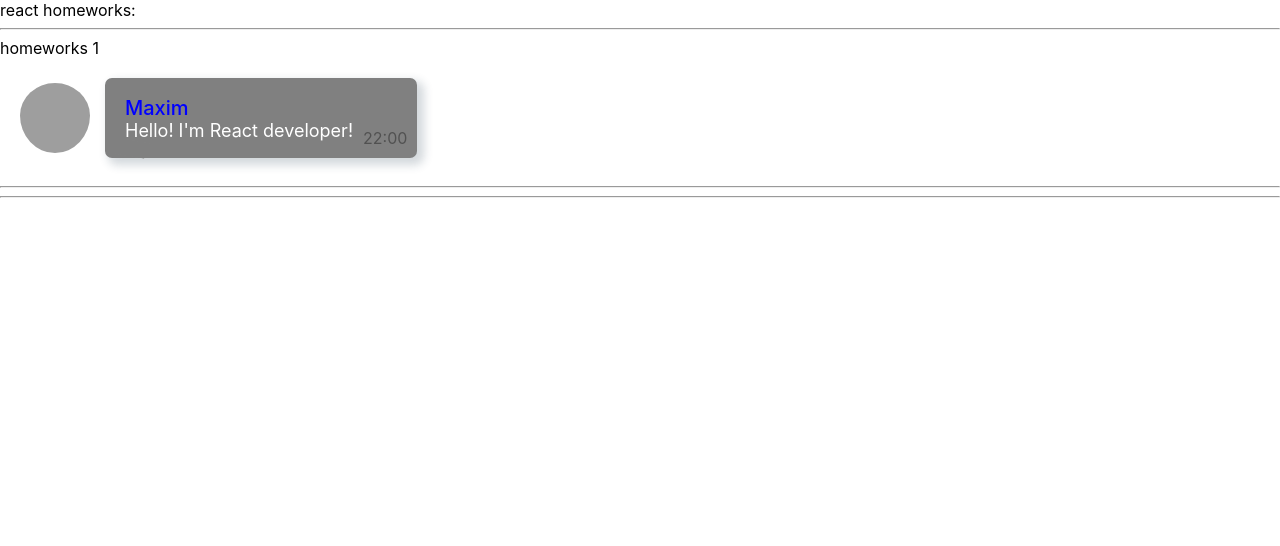
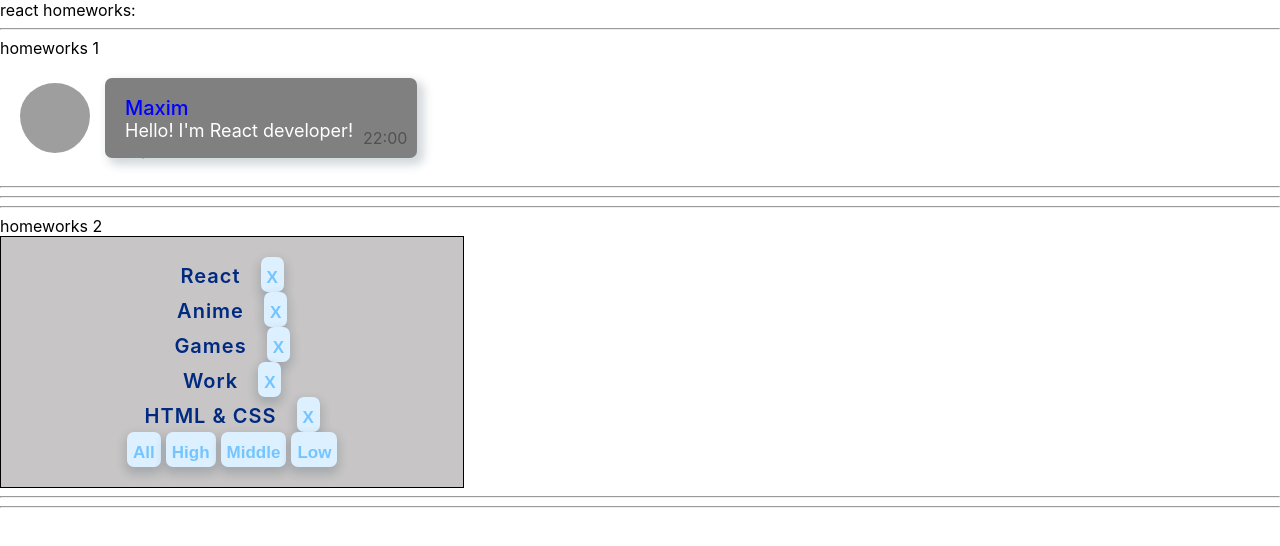
Before and after one commit to maxmajorov/Homework, a React (Create React App) app: page / in a window 1280 px wide. Shown: the top 546 px of the page. Built offline with nearby package versions, Linux system fonts and the light colour scheme; grey boxes are pictures that could not be loaded.

Commit message:
feat: done HW2

```diff
--- a/src/p1-main/m1-ui/u1-app/App.tsx
+++ b/src/p1-main/m1-ui/u1-app/App.tsx
@@ -1,19 +1,19 @@
-import React from 'react'
-import s from './App.module.css'
-import HW1 from '../../../p2-homeworks/h1/HW1'
+import React from "react";
+import s from "./App.module.css";
+import HW1 from "../../../p2-homeworks/h1/HW1";
+import HW2 from "../../../p2-homeworks/h2/HW2";
 
 function App() {
   return (
     <div className={s.App}>
       <div>react homeworks:</div>
-            <HW1/>
-            {/*<HW2/>*/}
+      <HW1 />
+      <HW2 />
       {/*<HW3/>*/}
       {/*<HW4/>*/}
       {/*<HW5/>*/}
-
     </div>
-    )
+  );
 }
 
-export default App
+export default App;
--- /dev/null
+++ b/src/p2-homeworks/h2/Affair.module.css
@@ -0,0 +1,18 @@
+.affair {
+  position: relative;
+  font-size: 20px;
+  font-weight: 600;
+  letter-spacing: 1px;
+  margin: 0 20px 10px 0;
+  color: rgb(0, 41, 128);
+}
+
+.affair:hover::after {
+  position: absolute;
+  content: "";
+  top: 25px;
+  right: 0;
+  width: 100%;
+  border-bottom: 1px solid black;
+  transition: 0.3s ease-in-out;
+}
--- a/src/p2-homeworks/h2/Affair.tsx
+++ b/src/p2-homeworks/h2/Affair.tsx
@@ -1,21 +1,26 @@
-import React from 'react'
+import React from "react";
+import { AffairType } from "./HW2";
+import classes from "./Affair.module.css";
+import style from "./Affairs.module.css";
 
 type AffairPropsType = {
-    // key не нужно типизировать
-    affair: any // need to fix any
-    deleteAffairCallback: any // need to fix any
-}
+  affair: AffairType;
+  deleteAffairCallback: (_id: number) => void;
+};
 
-function Affair(props: AffairPropsType) {
-    const deleteCallback = () => {}// need to fix
+const Affair: React.FC<AffairPropsType> = (props) => {
+  const deleteCallback = (_id: number) => {
+    props.deleteAffairCallback(props.affair._id);
+  };
 
-    return (
-        <div>
-            // show some text
+  return (
+    <div>
+      <span className={classes.affair}>{props.affair.name}</span>
+      <button className={style.button} onClick={deleteCallback}>
+        X
+      </button>
+    </div>
+  );
+};
 
-            <button onClick={deleteCallback}>X</button>
-        </div>
-    )
-}
-
-export default Affair
+export default Affair;
--- a/src/p2-homeworks/h2/Affairs.module.css
+++ b/src/p2-homeworks/h2/Affairs.module.css
@@ -1,3 +1,46 @@
-.someClass {
+.affairs {
+  width: calc(33%);
+  text-align: center;
+  padding: 20px;
+  border: 1px solid black;
+  background-color: rgb(199, 197, 197);
+}
 
+.button {
+  display: inline-block;
+  box-sizing: border-box;
+
+  outline: none;
+  border: none;
+  border-radius: 7px;
+  height: 35px;
+  line-height: 40px;
+  font-size: 17px;
+  font-weight: 600;
+  text-decoration: none;
+  color: #74c5ff;
+  background-color: #ddf0ff;
+  box-shadow: 0px 5px 10px 2px rgba(34, 60, 80, 0.2);
+  cursor: pointer;
+  user-select: none;
+  appearance: none;
+  touch-action: manipulation;
 }
+
+.button:not(:last-child) {
+  margin-right: 5px;
+}
+
+.button:focus-visible {
+  box-shadow: 0 0 0 2px #666;
+}
+.button:hover {
+  background-color: #dbe7f2;
+}
+.button:active {
+  transform: scale(0.96);
+}
+.button:disabled {
+  pointer-events: none;
+  opacity: 0.65;
+}
--- a/src/p2-homeworks/h2/Affairs.tsx
+++ b/src/p2-homeworks/h2/Affairs.tsx
@@ -1,38 +1,54 @@
-import React from 'react'
-import Affair from './Affair'
-import {AffairType} from './HW2'
+import React from "react";
+import Affair from "./Affair";
+import { AffairType, FilterType } from "./HW2";
+import classes from "./Affairs.module.css";
 
-type AffairsPropsType = { // need to fix any
-    data: any
-    setFilter: any
-    deleteAffairCallback: any
+type AffairsPropsType = {
+  data: Array<AffairType>;
+  setFilter: (filter: FilterType) => void;
+  deleteAffairCallback: (_id: number) => void;
+};
+
+function Affairs(props: AffairsPropsType) {
+  const mappedAffairs = props.data.map((el: AffairType) => (
+    <Affair
+      key={el._id} // кеи ОБЯЗАТЕЛЬНЫ в 99% - так что лучше их писать всегда при создании компонент в мапе
+      affair={el}
+      deleteAffairCallback={props.deleteAffairCallback}
+    />
+  ));
+
+  const setAll = () => {
+    props.setFilter("all");
+  };
+  const setHigh = () => {
+    props.setFilter("high");
+  };
+  const setMiddle = () => {
+    props.setFilter("middle");
+  };
+  const setLow = () => {
+    props.setFilter("low");
+  };
+
+  return (
+    <div className={classes.affairs}>
+      {mappedAffairs}
+
+      <button className={classes.button} onClick={setAll}>
+        All
+      </button>
+      <button className={classes.button} onClick={setHigh}>
+        High
+      </button>
+      <button className={classes.button} onClick={setMiddle}>
+        Middle
+      </button>
+      <button className={classes.button} onClick={setLow}>
+        Low
+      </button>
+    </div>
+  );
 }
 
-function Affairs(props: AffairsPropsType) {
-    const mappedAffairs = props.data.map((a: AffairType) => (
-        <Affair // should work
-            key={a._id} // кеи ОБЯЗАТЕЛЬНЫ в 99% - так что лучше их писать всегда при создании компонент в мапе
-            affair={a}
-            deleteAffairCallback={props.deleteAffairCallback}
-        />
-    ))
-
-    const setAll = () => {} // need to fix
-    const setHigh = () => {}
-    const setMiddle = () => {}
-    const setLow = () => {}
-
-    return (
-        <div>
-
-            {mappedAffairs}
-
-            <button onClick={setAll}>All</button>
-            <button onClick={setHigh}>High</button>
-            <button onClick={setMiddle}>Middle</button>
-            <button onClick={setLow}>Low</button>
-        </div>
-    )
-}
-
-export default Affairs
+export default Affairs;
--- a/src/p2-homeworks/h2/HW2.tsx
+++ b/src/p2-homeworks/h2/HW2.tsx
@@ -1,54 +1,71 @@
-import React, {useState} from 'react'
-import Affairs from './Affairs'
+import React, { useState } from "react";
+import Affairs from "./Affairs";
 
 // types
-export type AffairPriorityType = any // need to fix any
-export type AffairType = any // need to fix any
-export type FilterType = 'all' | AffairPriorityType
+export type AffairPriorityType = "high" | "low" | "middle";
+export type AffairType = {
+  _id: number;
+  name: string;
+  priority: string;
+};
+export type FilterType = "all" | AffairPriorityType;
 
 // constants
-const defaultAffairs: any = [ // need to fix any
-    {_id: 1, name: 'React', priority: 'high'},
-    {_id: 2, name: 'anime', priority: 'low'},
-    {_id: 3, name: 'games', priority: 'low'},
-    {_id: 4, name: 'work', priority: 'high'},
-    {_id: 5, name: 'html & css', priority: 'middle'},
-]
+const defaultAffairs = [
+  { _id: 1, name: "React", priority: "high" },
+  { _id: 2, name: "Anime", priority: "low" },
+  { _id: 3, name: "Games", priority: "low" },
+  { _id: 4, name: "Work", priority: "high" },
+  { _id: 5, name: "HTML & CSS", priority: "middle" },
+];
 
 // pure helper functions
-export const filterAffairs = (affairs: any, filter: any): any => { // need to fix any
-    if (filter === 'all') return affairs
-    else return // need to fix
+export const filterAffairs = (
+  affairs: Array<AffairType>,
+  filter: string
+): Array<AffairType> => {
+  switch (filter) {
+    case "high":
+      return affairs.filter((el) => el.priority === "high");
+    case "middle":
+      return affairs.filter((el) => el.priority === "middle");
+    case "low":
+      return affairs.filter((el) => el.priority === "low");
+    default:
+      return affairs;
   }
-export const deleteAffair = (affairs: any, _id: any): any => { // need to fix any
-    return // need to fix
-}
+};
+export const deleteAffair = (
+  affairs: Array<AffairType>,
+  _id: number
+): Array<AffairType> => {
+  return affairs.filter((el) => el._id !== _id);
+};
 
 function HW2() {
-    const [affairs, setAffairs] = useState<any>(defaultAffairs) // need to fix any
-    const [filter, setFilter] = useState<FilterType>('all')
+  const [affairs, setAffairs] = useState<Array<AffairType>>(defaultAffairs);
+  const [filter, setFilter] = useState<FilterType>("all");
 
-    const filteredAffairs = filterAffairs(affairs, filter)
-    const deleteAffairCallback = (_id: any) => setAffairs(deleteAffair(affairs, _id)) // need to fix any
+  const filteredAffairs = filterAffairs(affairs, filter);
+
+  const deleteAffairCallback = (_id: number) =>
+    setAffairs(deleteAffair(affairs, _id));
 
   return (
     <div>
-            <hr/>
+      <hr />
       homeworks 2
-
-            {/*should work (должно работать)*/}
       <Affairs
         data={filteredAffairs}
         setFilter={setFilter}
         deleteAffairCallback={deleteAffairCallback}
       />
-
-            <hr/>
+      <hr />
       {/*для личного творчества, могу проверить*/}
       {/*<AlternativeAffairs/>*/}
-            <hr/>
+      <hr />
     </div>
-    )
+  );
 }
 
-export default HW2
+export default HW2;
```
Also changed, not shown: 1 other file (tests, documents, lock files or other folders). Lines whose indentation alone changed are shown as unchanged.
